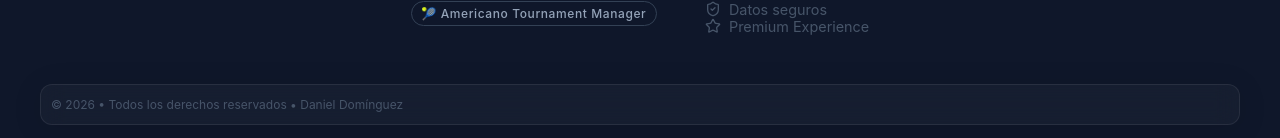
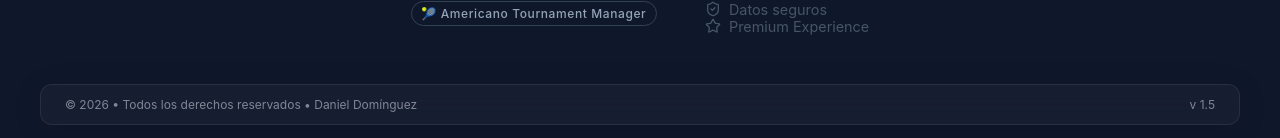
Before and after one commit to danield1969/americano-app, a React (Vite) app in the folder client/: page / in a window 1280 px wide. Shown: the part 967-1105 px from the top of the page. Built offline with nearby package versions, Linux system fonts and the light colour scheme.

Commit message:
Agregar versión de programa en el pie

```diff
--- a/client/src/App.css
+++ b/client/src/App.css
@@ -196,11 +196,15 @@ nav {
 .footer-content {
   margin-top: 10px;
   display: flex;
+  justify-content: space-between;
   align-items: center;
+  padding: 0.75rem 1.5rem;
+  border-radius: 12px;
 }
 
-.footer-derechos {
+.footer-derechos,
+.footer-version {
   font-size: 12px;
-  color: #475569;
-  padding-left: 10px;
+  color: #7f8895;
+  margin: 0;
 }
--- a/client/src/App.tsx
+++ b/client/src/App.tsx
@@ -169,7 +169,8 @@ function App() {
 
         <footer className="main-footer">
           <div className="footer-content glass-panel">
-            <p className="footer-derechos"> © 2026 • Todos los derechos reservados • Daniel Domínguez</p>
+            <p className="footer-derechos">© 2026 • Todos los derechos reservados • Daniel Domínguez</p>
+            <p className="footer-version">v 1.5</p>
           </div>
         </footer>
       </div>
```
